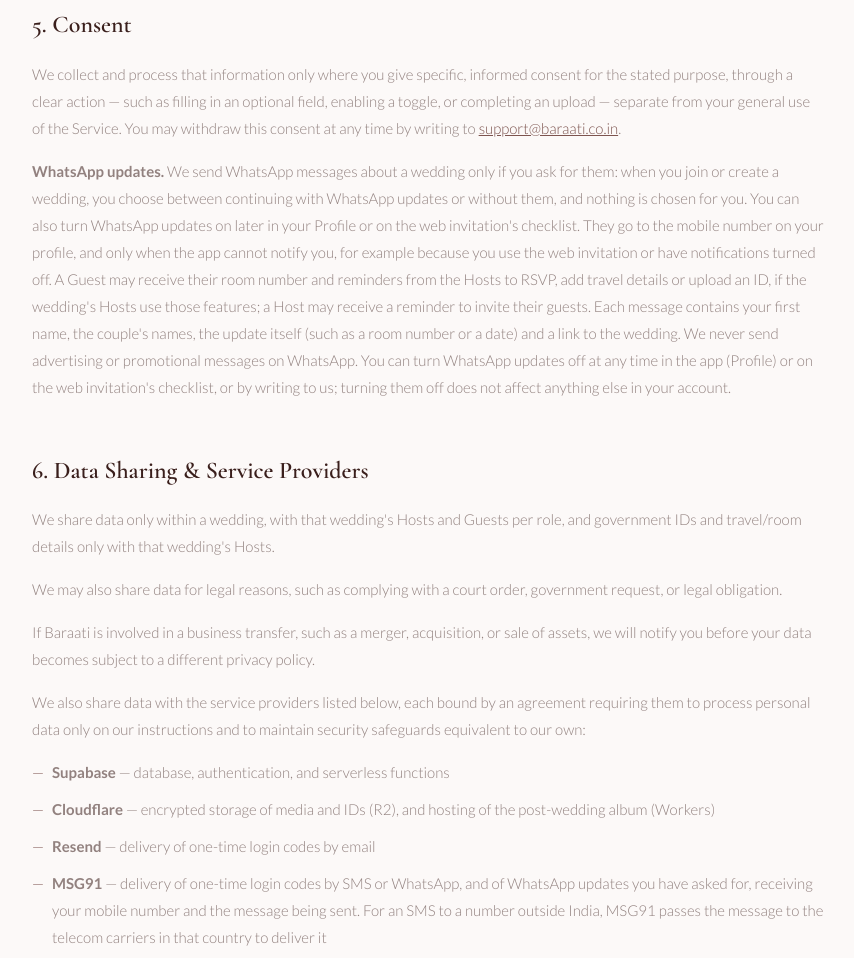
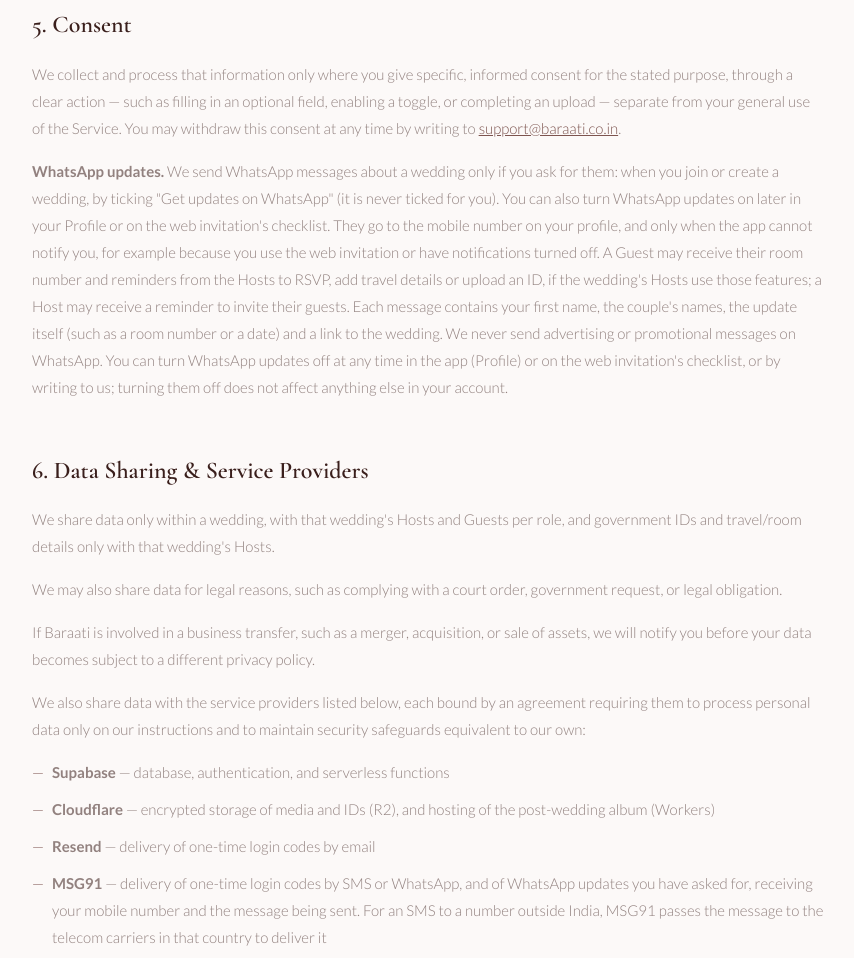
Before and after one commit to baraati-co-in/baraati-website, a plain HTML site: page privacy.html in a window 1280 px wide. Shown: the part 4839-5797 px from the top of the page, without its empty margins (212-1066 px from the left). Drawn offline with nearby package versions, Linux system fonts and the light colour scheme.

Commit message:
Privacy policy: WhatsApp updates are a checkbox the person ticks (never pre-ticked)
Co-Authored-By: Claude Opus 5.5 <noreply@anthropic.com>

```diff
--- a/privacy.html
+++ b/privacy.html
@@ -290,7 +290,7 @@
         We collect and process that information only where you give specific, informed consent for the stated purpose, through a clear action — such as filling in an optional field, enabling a toggle, or completing an upload — separate from your general use of the Service. You may withdraw this consent at any time by writing to <a href="mailto:support@baraati.co.in">support@baraati.co.in</a>.
       </p>
       <p>
-        <strong>WhatsApp updates.</strong> We send WhatsApp messages about a wedding only if you ask for them: when you join or create a wedding, you choose between continuing with WhatsApp updates or without them, and nothing is chosen for you. You can also turn WhatsApp updates on later in your Profile or on the web invitation's checklist. They go to the mobile number on your profile, and only when the app cannot notify you, for example because you use the web invitation or have notifications turned off. A Guest may receive their room number and reminders from the Hosts to RSVP, add travel details or upload an ID, if the wedding's Hosts use those features; a Host may receive a reminder to invite their guests. Each message contains your first name, the couple's names, the update itself (such as a room number or a date) and a link to the wedding. We never send advertising or promotional messages on WhatsApp. You can turn WhatsApp updates off at any time in the app (Profile) or on the web invitation's checklist, or by writing to us; turning them off does not affect anything else in your account.
+        <strong>WhatsApp updates.</strong> We send WhatsApp messages about a wedding only if you ask for them: when you join or create a wedding, by ticking "Get updates on WhatsApp" (it is never ticked for you). You can also turn WhatsApp updates on later in your Profile or on the web invitation's checklist. They go to the mobile number on your profile, and only when the app cannot notify you, for example because you use the web invitation or have notifications turned off. A Guest may receive their room number and reminders from the Hosts to RSVP, add travel details or upload an ID, if the wedding's Hosts use those features; a Host may receive a reminder to invite their guests. Each message contains your first name, the couple's names, the update itself (such as a room number or a date) and a link to the wedding. We never send advertising or promotional messages on WhatsApp. You can turn WhatsApp updates off at any time in the app (Profile) or on the web invitation's checklist, or by writing to us; turning them off does not affect anything else in your account.
       </p>
 
       <h2>6. Data Sharing & Service Providers</h2>
```
